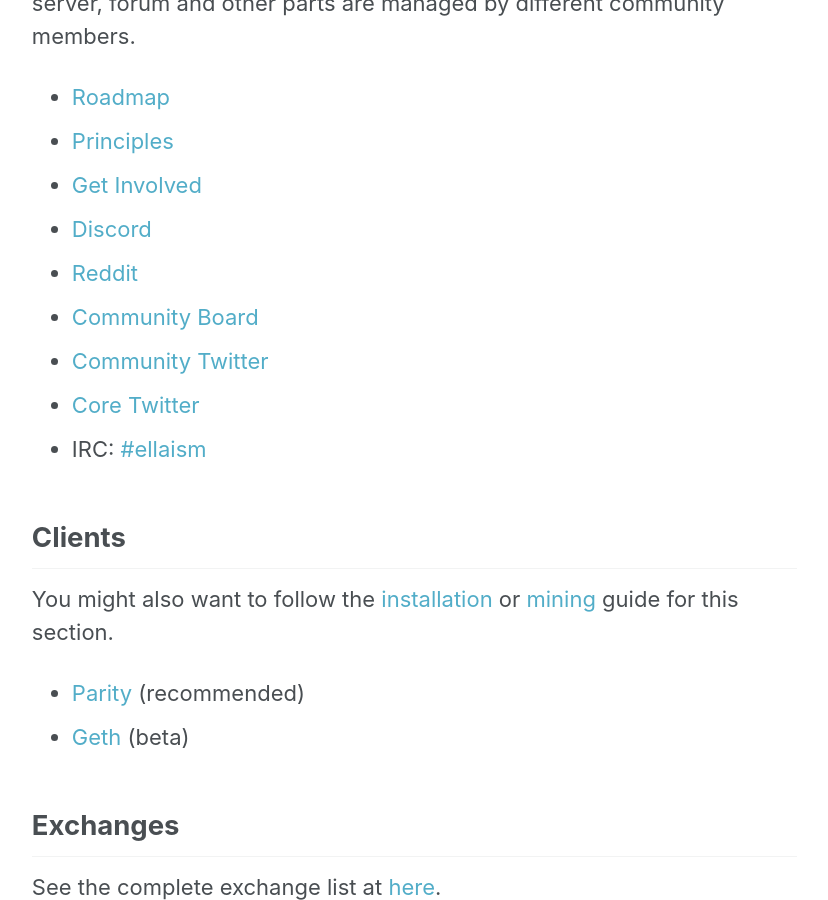
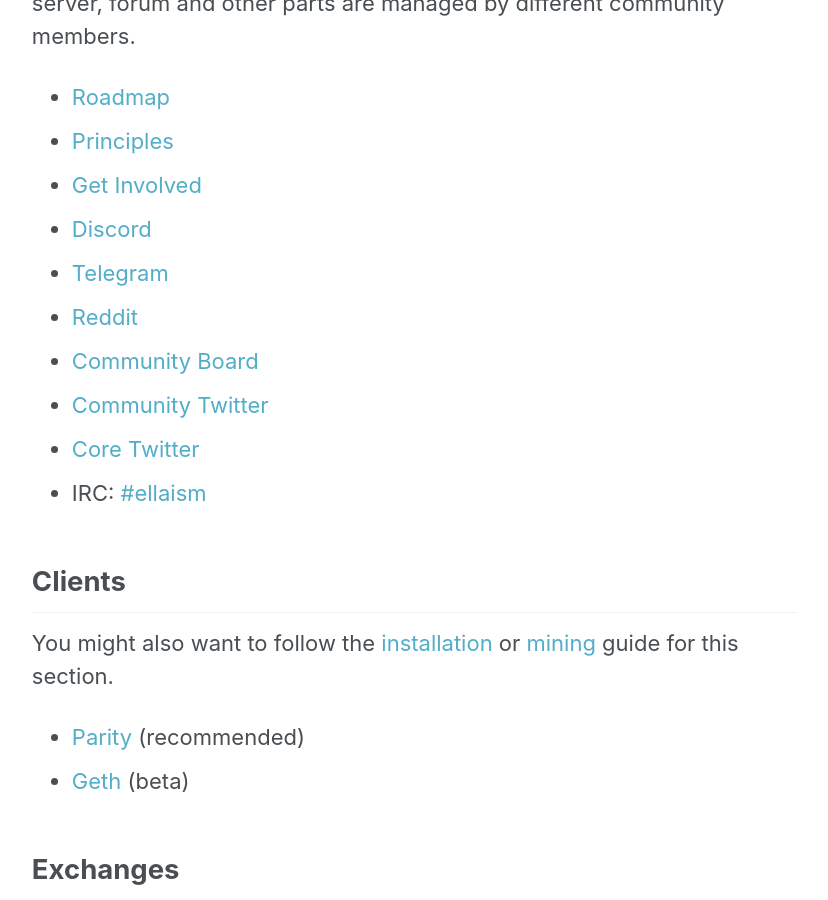
Before and after one commit to ellaism/ellaism.org, a Jekyll site: the page built from _pages/about.md, in a window 1280 px wide and 900 px high, scrolled down 717 px. Shown: the whole window, without its empty margins (252-1080 px from the left). Built offline with Jekyll 4.4.1, drawn with Linux system fonts in a browser that asks for light colours.

Commit message:
Add telegram chat link

```diff
--- a/_pages/about.md
+++ b/_pages/about.md
@@ -27,6 +27,7 @@
 * [Principles](/principles/)
 * [Get Involved](https://github.com/ellaism/meta)
 * [Discord](https://discord.gg/66Pn9jn)
+* [Telegram](https://t.me/ellaismcoin)
 * [Reddit](https://www.reddit.com/r/ellaism/)
 * [Community Board](https://board.ellaism.io/)
 * [Community Twitter](https://twitter.com/EllaismCoin)
```
